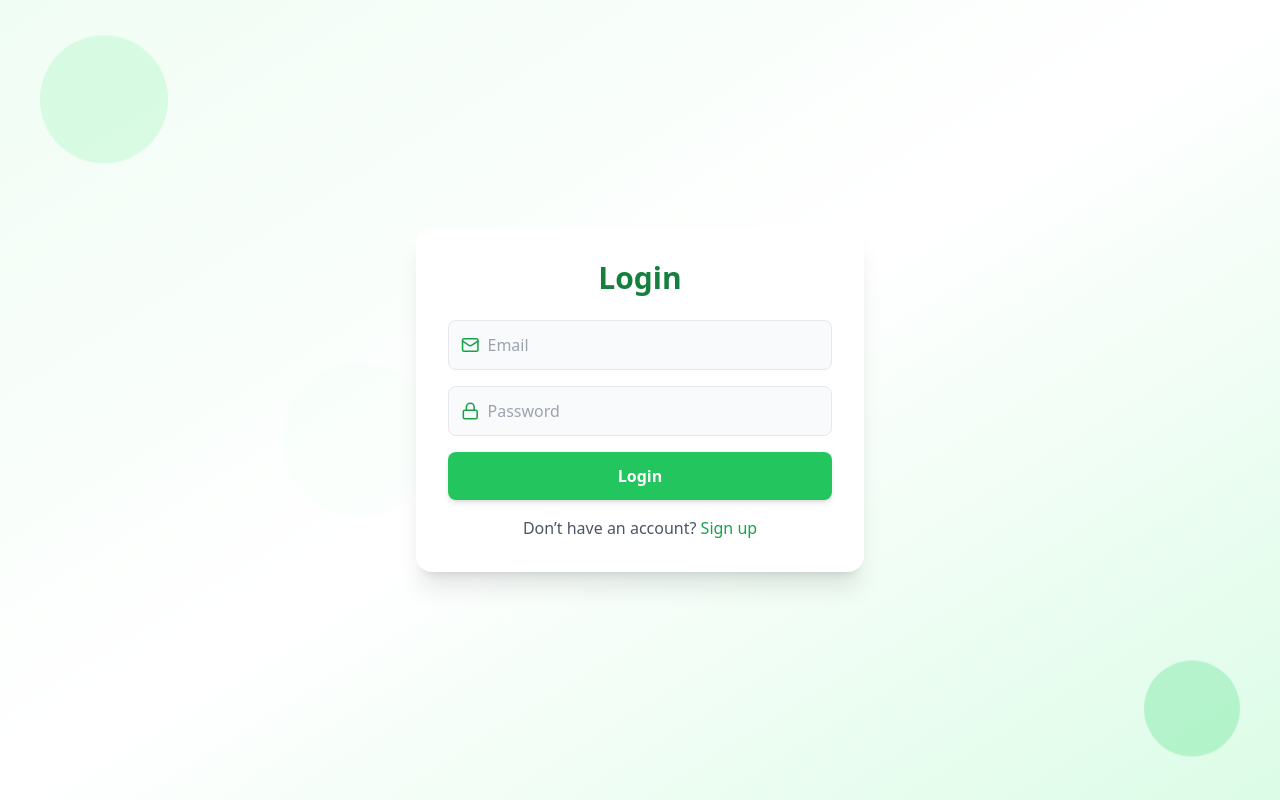
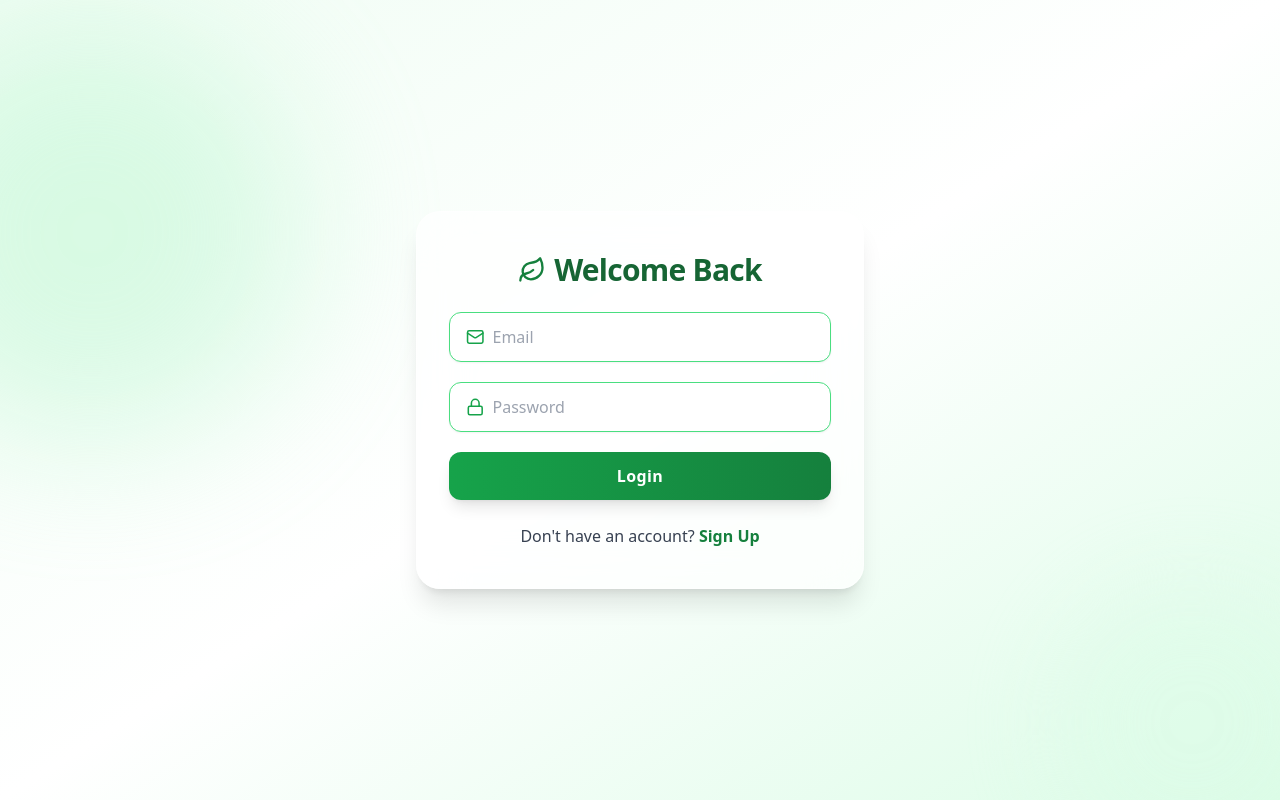
Before and after one commit to Tejaswibk18/carbon-footprint-tracker, a React (Create React App) app in the folder frontend/: page /login in a window 1280 px wide. Built offline with nearby package versions, Linux system fonts and the light colour scheme; no server answers.

Commit message:
Update Login.js

```diff
--- a/frontend/src/pages/auth/Login.js
+++ b/frontend/src/pages/auth/Login.js
@@ -1,9 +1,8 @@
-// src/pages/auth/Login.js
 import React, { useState } from "react";
 import { Link, useNavigate } from "react-router-dom";
 import { useAuth } from "../../context/AuthContext";
 import { motion } from "framer-motion";
-import { Mail, Lock } from "lucide-react";
+import { Mail, Lock, Leaf } from "lucide-react";
 
 const Login = () => {
   const [email, setEmail] = useState("");
@@ -19,75 +18,90 @@ const Login = () => {
       await login(email, password);
       navigate("/dashboard");
     } catch (err) {
-      setError("Failed to log in. Please check your credentials.");
+      setError("Incorrect email or password. Try again!");
     }
   };
 
   return (
-    <div className="min-h-screen flex items-center justify-center relative overflow-hidden bg-gradient-to-br from-green-50 via-white to-green-100">
-      {/* Background animation - floating eco bubbles */}
-      <div className="absolute inset-0 overflow-hidden">
-        <div className="absolute w-32 h-32 bg-green-200 rounded-full opacity-50 animate-bounce top-10 left-10"></div>
-        <div className="absolute w-20 h-20 bg-green-300 rounded-full opacity-40 animate-ping top-1/2 left-1/4"></div>
-        <div className="absolute w-24 h-24 bg-green-400 rounded-full opacity-30 animate-bounce bottom-10 right-10"></div>
-      </div>
+    <div className="min-h-screen flex items-center justify-center relative bg-gradient-to-br from-green-50 via-white to-green-100 px-6 overflow-hidden">
 
-      {/* Login card with bottom-up animation */}
+      {/* Floating Background Designs */}
       <motion.div
-        initial={{ opacity: 0, y: 80 }}
+        className="absolute w-96 h-96 bg-green-200 rounded-full blur-3xl opacity-30 top-10 left-[-100px]"
+        animate={{ opacity: [0.4, 0.6, 0.4], scale: [1, 1.2, 1] }}
+        transition={{ repeat: Infinity, duration: 8 }}
+      />
+      <motion.div
+        className="absolute w-64 h-64 bg-green-100 rounded-full blur-2xl opacity-20 bottom-[-50px] right-[-40px]"
+        animate={{ opacity: [0.3, 0.5, 0.3], scale: [1, 1.1, 1] }}
+        transition={{ repeat: Infinity, duration: 10 }}
+      />
+
+      {/* Login Card */}
+      <motion.div
+        initial={{ opacity: 0, y: 70 }}
         animate={{ opacity: 1, y: 0 }}
-        transition={{ duration: 0.8, ease: "easeOut" }}
-        className="relative z-10 bg-white p-8 rounded-2xl w-full max-w-md shadow-xl"
+        transition={{ duration: 0.7, ease: "easeOut" }}
+        className="relative z-10 bg-white/70 backdrop-blur-xl px-8 py-10 rounded-3xl w-full max-w-md shadow-xl border border-white/50"
       >
-        <h2 className="text-3xl font-bold mb-6 text-center text-green-700">
-          Login
-        </h2>
+        <div className="flex items-center justify-center gap-2 mb-6">
+          <Leaf className="text-green-700" size={28} />
+          <h2 className="text-3xl font-bold text-green-800 tracking-tight">
+            Welcome Back
+          </h2>
+        </div>
 
         {error && (
-          <p className="bg-red-100 text-red-700 p-2 rounded mb-4 text-sm">
+          <motion.p
+            initial={{ opacity: 0 }}
+            animate={{ opacity: 1 }}
+            className="bg-red-100 text-red-700 py-2 rounded-md text-center mb-5 text-sm font-medium"
+          >
             {error}
-          </p>
+          </motion.p>
         )}
 
-        <form onSubmit={handleSubmit} className="space-y-4">
-          {/* Email input with icon */}
-          <div className="flex items-center border rounded-lg p-3 bg-gray-50 focus-within:ring-2 focus-within:ring-green-400">
+        <form onSubmit={handleSubmit} className="space-y-5">
+          {/* Email */}
+          <div className="flex items-center bg-white rounded-xl border border-green-400 px-4 shadow-sm focus-within:ring-2 focus-within:ring-green-300">
             <Mail className="text-green-600 mr-2" size={20} />
             <input
               type="email"
               placeholder="Email"
+              onChange={(e) => setEmail(e.target.value)}
               value={email}
-              onChange={(e) => setEmail(e.target.value)}
               required
-              className="w-full bg-transparent focus:outline-none text-gray-700"
+              className="w-full py-3 bg-transparent text-gray-800 outline-none"
             />
           </div>
 
-          {/* Password input with icon */}
-          <div className="flex items-center border rounded-lg p-3 bg-gray-50 focus-within:ring-2 focus-within:ring-green-400">
+          {/* Password */}
+          <div className="flex items-center bg-white rounded-xl border border-green-400 px-4 shadow-sm focus-within:ring-2 focus-within:ring-green-300">
             <Lock className="text-green-600 mr-2" size={20} />
             <input
               type="password"
               placeholder="Password"
+              onChange={(e) => setPassword(e.target.value)}
               value={password}
-              onChange={(e) => setPassword(e.target.value)}
               required
-              className="w-full bg-transparent focus:outline-none text-gray-700"
+              className="w-full py-3 bg-transparent text-gray-800 outline-none"
             />
           </div>
 
-          <button
+          <motion.button
+            whileTap={{ scale: 0.96 }}
+            whileHover={{ scale: 1.03 }}
             type="submit"
-            className="w-full bg-green-500 hover:bg-green-600 text-white p-3 rounded-lg font-semibold shadow-md transition"
+            className="w-full bg-gradient-to-r from-green-600 to-green-700 text-white py-3 rounded-xl font-semibold shadow-lg tracking-wide"
           >
             Login
-          </button>
+          </motion.button>
         </form>
 
-        <p className="mt-4 text-center text-gray-600">
-          Don’t have an account?{" "}
-          <Link to="/signup" className="text-green-600 hover:underline font-medium">
-            Sign up
+        <p className="mt-6 text-center text-gray-700">
+          Don't have an account?{" "}
+          <Link className="text-green-700 hover:underline font-semibold" to="/signup">
+            Sign Up
           </Link>
         </p>
       </motion.div>
```
